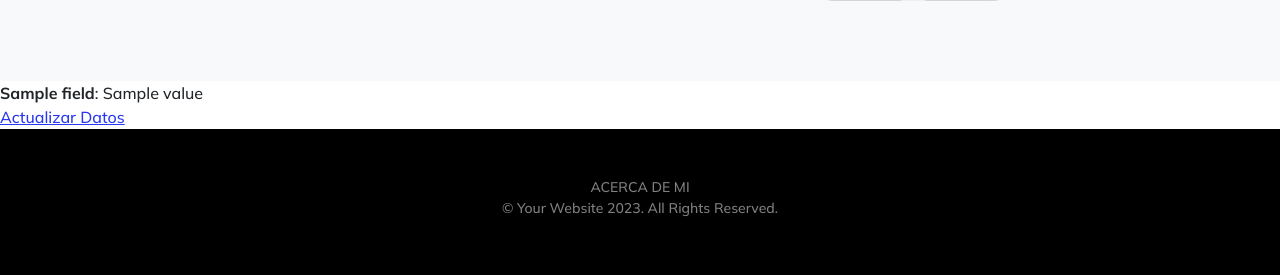
After one commit to nicolacade/vilgrelamadrid-tercerapreentrega, a Django app: template usuarios/templates/usuarios/ver_perfil.html in a window 1280 px wide. The commit adds this page. Shown: the part 628-903 px from the top of the page. Run offline with Django 3.2, Linux system fonts and the light colour scheme; the template is opened without the code that fills it: most values are stand-ins (such as "Sample title", 1, 10 or a date in 2020); some libraries are stand-ins or nearby versions.

Commit message:
Termine el acerca de mi

```diff
--- a/Base/urls.py
+++ b/Base/urls.py
@@ -1,10 +1,11 @@
 from django.urls import path
 from Base import views
-from Base.views import formularioClientes, mostrarListado, eliminar_clientes, editar_clientes, ver_cliente
+from Base.views import formularioClientes, mostrarListado, eliminar_clientes, editar_clientes, ver_cliente, acercademi
 
 
 urlpatterns = [
     path('', views.inicio, name= 'inicio'),
+    path('acercademi', views.acercademi, name= 'acercademi'),
     path('formularioClientes/', views.formularioClientes, name='formulario_clientes'),
     path('listadoClientes/', views.mostrarListado, name= 'mostrar_listado'),
     path('formularioClientes/eliminar/<int:id>/', views.eliminar_clientes, name= 'eliminar_clientes'),
--- a/Base/views.py
+++ b/Base/views.py
@@ -4,6 +4,9 @@ from .forms import ClientesFormulario, BuscarCliente, EditarCliente
 from django.contrib.auth.decorators import login_required
 def inicio (request):
     return render (request, 'inicio/inicio_mensaje.html')
+
+def acercademi(request):
+    return render(request, 'inicio/acercademi.html')
 
 def formularioClientes(request):
       if request.method == 'POST':
--- a/templates/baseweb.html
+++ b/templates/baseweb.html
@@ -30,13 +30,13 @@
                 <div class="collapse navbar-collapse" id="navbarResponsive">
                     <ul class="navbar-nav ms-auto me-4 my-3 my-lg-0">
                         {% if request.user.is_authenticated %}
-                        <li class="nav-item"><a class="nav-link me-lg-0" href={%url 'editar_perfil'%}>
+                        <li class="nav-item"><a class="nav-link me-lg-0" href={%url 'ver_perfil'%}>
                             {% if request.user.datosextra.avatar %}
                             <img src={{request.user.datosextra.avatar.url}} alt='Avatar' height="30px">
                             {% endif %}
                         </li>
                         </a>
-                        <li class="navbar-nav ms-auto me-4 my-3 my-lg-0"><a class="btn btn rounded-pill px-2 mb-1 mb-lg-0" href={%url 'editar_perfil' %}>{{request.user.username}}</a></li>
+                        <li class="navbar-nav ms-auto me-4 my-3 my-lg-0"><a class="btn btn rounded-pill px-2 mb-1 mb-lg-0" href={%url 'ver_perfil' %}>{{request.user.username}}</a></li>
                         <form action={%url 'logout' %} method = 'POST'>
                             {% csrf_token %}
                             <input type='submit' class="btn btn-secondary rounded-pill px-3 mb-2 mb-lg-0" value='Cerrar Sesión'>
@@ -100,16 +100,14 @@
         <main>
             {% block contenido %}{% endblock contenido %}
         </main>
+        {%block acerca%}
+        {%endblock acerca%}
         <!-- Footer-->
         <footer class="bg-black text-center py-5">
             <div class="container px-5">
                 <div class="text-white-50 small">
+                    <a href="acercademi">ACERCA DE MI</a>
                     <div class="mb-2">&copy; Your Website 2023. All Rights Reserved.</div>
-                    <a href="#!">Privacy</a>
-                    <span class="mx-1">&middot;</span>
-                    <a href="#!">Terms</a>
-                    <span class="mx-1">&middot;</span>
-                    <a href="#!">FAQ</a>
                 </div>
             </div>
         </footer>
--- a/usuarios/forms.py
+++ b/usuarios/forms.py
@@ -18,7 +18,8 @@ class EditarPerfil(UserChangeForm):
     first_name = forms.CharField(label='Nombre')
     last_name = forms.CharField(label='Apellido')
     avatar = forms.ImageField(required=False)
+    hobbies = forms.CharField(label='Hobbies', required=False)
 
     class Meta:
         model = User
-        fields = ['email' , 'first_name', 'last_name', 'avatar']
+        fields = ['email', 'first_name', 'last_name', 'avatar', 'hobbies']
--- a/usuarios/models.py
+++ b/usuarios/models.py
@@ -4,3 +4,6 @@ from django.contrib.auth.models import User
 class DatosExtra(models.Model):
     user = models.OneToOneField(User, on_delete=models.CASCADE)
     avatar = models.ImageField(upload_to= 'avatares', blank=True, null=True)
+
+    def __str__(self):
+        return f'DatosExtra de {self.user.username}'
--- /dev/null
+++ b/usuarios/templates/usuarios/ver_perfil.html
@@ -0,0 +1,26 @@
+{% extends "baseweb.html" %}
+{% block h1_header %}
+Información de Perfil
+{% endblock h1_header %}
+{% block producto_1%}
+{% comment %} <a class="btn btn-warning rounded-pill px-3 mb-2 mb-lg-0" href={%url 'aerosoles' %}>AEROSOLES</a> {% endcomment %}
+{% endblock producto_1%}
+{% block producto_2%}
+{% comment %} <a class="btn btn-warning rounded-pill px-3 mb-2 mb-lg-0" href={%url 'aerosoles' %}>AEROSOLES</a> {% endcomment %}
+{% endblock producto_2%}
+{% block contenido %}
+<form method="post">
+    {% csrf_token %}
+    {% for field in formulario.visible_fields %}
+        <div>
+            <strong>{{ field.label }}</strong>:
+            {% if field.value %}
+                {{ field.value }}
+            {% else %}
+                No disponible
+            {% endif %}
+        </div>
+    {% endfor %}
+</form>
+<a href={%url 'editar_perfil' %}>Actualizar Datos</a>
+{% endblock contenido %}
--- a/usuarios/urls.py
+++ b/usuarios/urls.py
@@ -6,6 +6,7 @@ urlpatterns = [
     path('login/', views.login, name= 'login'),
     path('logout/', LogoutView.as_view(template_name= 'usuarios/logout.html'), name= 'logout'),
     path('registro/', views.registro, name = 'registro'),
+    path('perfil/', views.ver_perfil, name = 'ver_perfil'),
     path('perfil/editar/', views.editar_perfil , name = 'editar_perfil'),
     path('perfil/editar/password/', views.CambiarPassword.as_view() , name = 'cambiar_pass')
 ]
```
Also changed, not shown: Base/templates/inicio/acercademi.html (added, +23 -0 lines), usuarios/views.py (+6 -1 lines).
